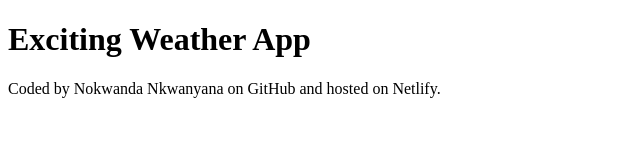
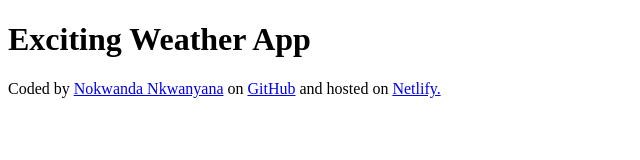
Before and after one commit to Nokwanda15/nokwanda-final-weather-app, a plain HTML site: page index.html in a window 1280 px wide. Shown: the whole page, without its empty margins (0-640 px from the left). Drawn offline with Linux system fonts and the light colour scheme.

Commit message:
Added links to the footer

```diff
--- a/index.html
+++ b/index.html
@@ -8,7 +8,20 @@
   <body>
     <h1>Exciting Weather App</h1>
     <footer>
-      Coded by Nokwanda Nkwanyana on GitHub and hosted on Netlify.
+      Coded by
+      <a href="https://github.com/nokwanda15" target="_blank"
+        >Nokwanda Nkwanyana</a
+      >
+      on
+      <a
+        href="https://github.com/Nokwanda15/nokwanda-final-weather-app"
+        target="_blank"
+        >GitHub</a
+      >
+      and hosted on
+      <a href="https://nokwandas-weather-app.netlify.app/" target="_blank"
+        >Netlify.</a
+      >
     </footer>
   </body>
 </html>
```
